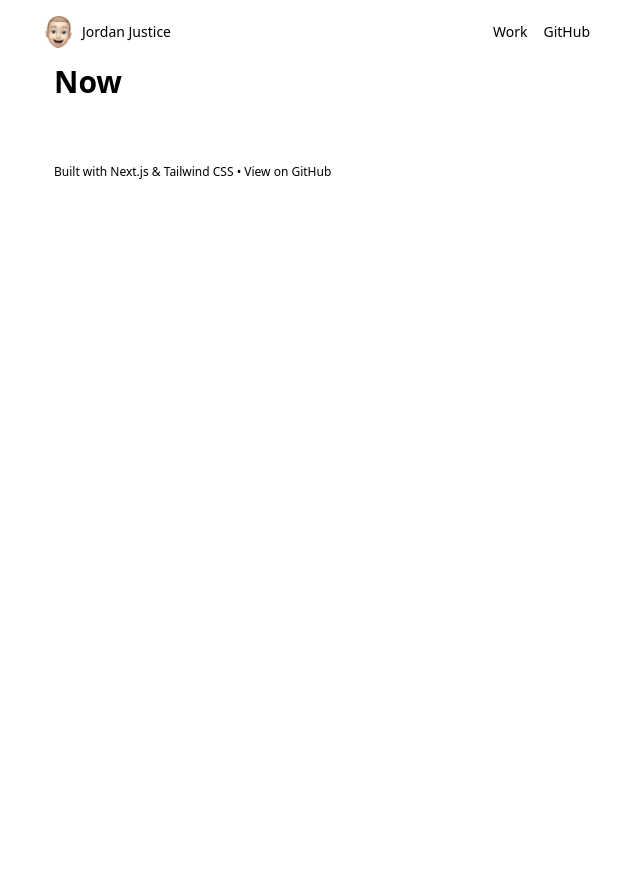
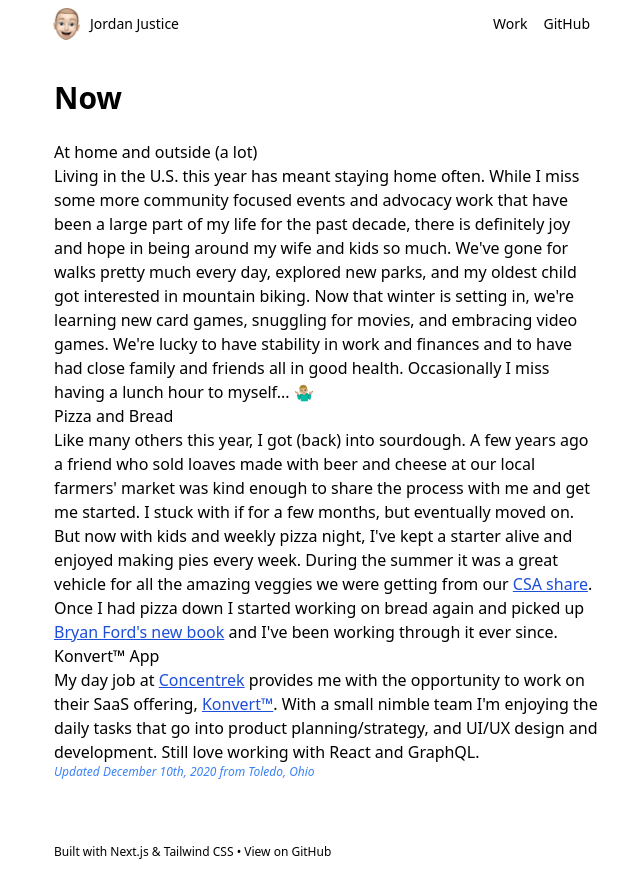
Before and after one commit to jordanjustice/jordanjustice.me, a Next.js app: page /now in a window 1280 px wide. Shown: the whole page, without its empty margins (314-954 px from the left). Before the commit the page ends 800 px from the top, so only its background shows below. Built offline with nearby package versions, Linux system fonts and the light colour scheme.

Commit message:
fixes header height and adds now content

```diff
--- a/components/layout.js
+++ b/components/layout.js
@@ -3,12 +3,12 @@ import Link from "next/link";
 export default function Layout({ home, children }) {
   return (
     <div className="container max-w-xl">
-      <header className="flex items-center justify-between py-4 text-sm">
+      <header className="h-12 flex items-center justify-between mb-8 py-4 text-sm">
         {!home && (
           <Link href="/">
             <div className="flex items-center cursor-pointer">
               <img
-                className="w-8 -ml-3 mr-2 transition-transform transform hover:rotate-12 hover:scale-110"
+                className="w-8 -ml-1 mr-2 transition-transform transform hover:rotate-12 hover:scale-110"
                 src="/me.png"
               />
               Jordan Justice
--- a/pages/now.js
+++ b/pages/now.js
@@ -1,9 +1,59 @@
 import Layout from "../components/layout";
+import Head from "next/head";
+import Link from "next/link";
 
 export default function Now() {
   return (
     <Layout>
+      <Head>
+        <title>Now | Jordan Justice</title>
+      </Head>
       <h1>Now</h1>
+      <h2>At home and outside (a lot)</h2>
+      <p>
+        Living in the U.S. this year has meant staying home often. While I miss
+        some more community focused events and advocacy work that have been a
+        large part of my life for the past decade, there is definitely joy and
+        hope in being around my wife and kids so much. We've gone for walks
+        pretty much every day, explored new parks, and my oldest child got
+        interested in mountain biking. Now that winter is setting in, we're
+        learning new card games, snuggling for movies, and embracing video
+        games. We're lucky to have stability in work and finances and to have
+        had close family and friends all in good health. Occasionally I miss
+        having a lunch hour to myself... 🤷🏼‍♂️
+      </p>
+      <h2>Pizza and Bread</h2>
+      <p>
+        Like many others this year, I got (back) into sourdough. A few years ago
+        a friend who sold loaves made with beer and cheese at our local farmers'
+        market was kind enough to share the process with me and get me started.
+        I stuck with if for a few months, but eventually moved on.
+      </p>
+      <p>
+        But now with kids and weekly pizza night, I've kept a starter alive and
+        enjoyed making pies every week. During the summer it was a great vehicle
+        for all the amazing veggies we were getting from our{" "}
+        <Link href="http://www.sharedlegacyfarms.com/">CSA share</Link>.
+      </p>
+      <p>
+        Once I had pizza down I started working on bread again and picked up{" "}
+        <Link href="https://www.artisanbryan.com/cookbook">
+          Bryan Ford's new book
+        </Link>{" "}
+        and I've been working through it ever since.
+      </p>
+      <h2>Konvert™ App</h2>
+      <p>
+        My day job at <Link href="https://concentrek.io/">Concentrek</Link>{" "}
+        provides me with the opportunity to work on their SaaS offering,{" "}
+        <Link href="https://konvertapp.com/">Konvert™</Link>. With a small
+        nimble team I'm enjoying the daily tasks that go into product
+        planning/strategy, and UI/UX design and development. Still love working
+        with React and GraphQL.
+      </p>
+      <p className="italic text-xs text-blue-500">
+        Updated December 10th, 2020 from Toledo, Ohio
+      </p>
     </Layout>
   );
 }
```
